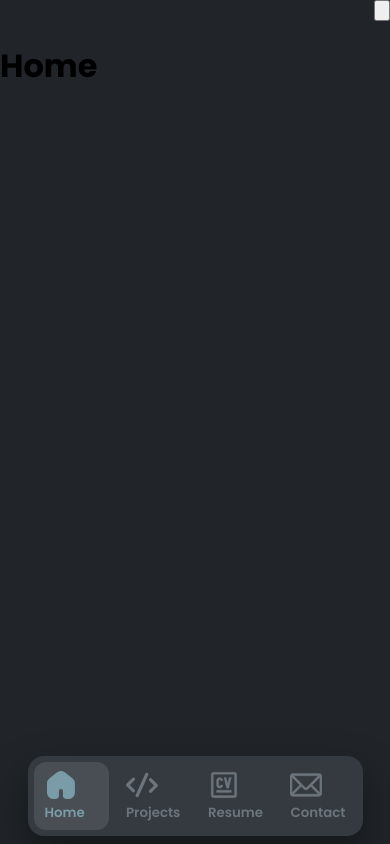
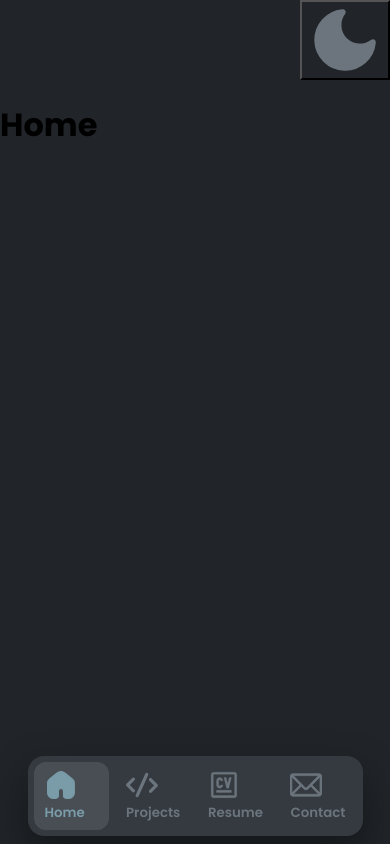
Before and after one commit to michaelgreenl/e-portfolio, a Vue app: page /#home in a window 390 px wide. Built offline with nearby package versions, Linux system fonts and the light colour scheme.

Commit message:
feat: Added :active styles for mobile-nav buttons, also started on theme button

```diff
--- a/src/components/Navbar.vue
+++ b/src/components/Navbar.vue
@@ -57,11 +57,24 @@ onMounted(() => {
 
 .nav-desktop {
     display: none;
+    // TODO: Add styles in this tag
 }
 
 header {
+    height: 5em;
     display: flex;
     justify-content: flex-end;
+
+    .theme-button {
+        height: 100%;
+        background: transparent;
+
+        .icon {
+            height: 100%;
+            fill: $color-accent-dark;
+            stroke: $color-accent-dark;
+        }
+    }
 }
 
 .nav-mobile {
@@ -100,8 +113,6 @@ header {
         }
 
         &.active {
-            background-color: lighten-color($color-bg-secondary, 10%);
-
             @include theme-dark {
                 color: $color-primary;
             }
@@ -109,6 +120,11 @@ header {
             @include theme-light {
                 color: $color-gray2;
             }
+        }
+
+        &.active,
+        &:active {
+            background-color: lighten-color($color-bg-secondary, 10%);
         }
     }
 }
```
